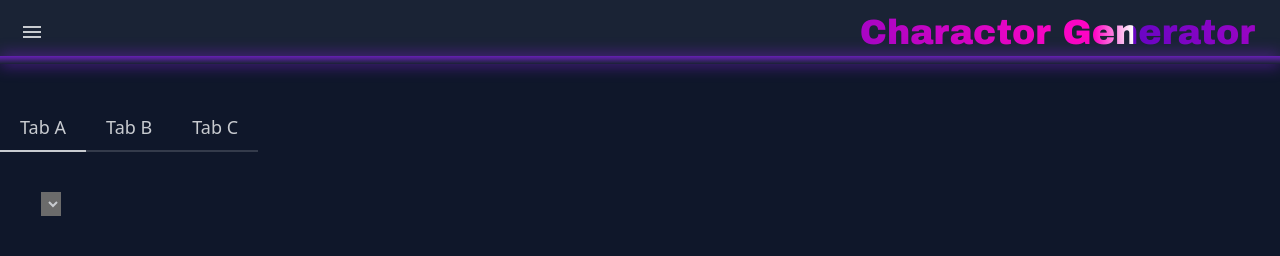
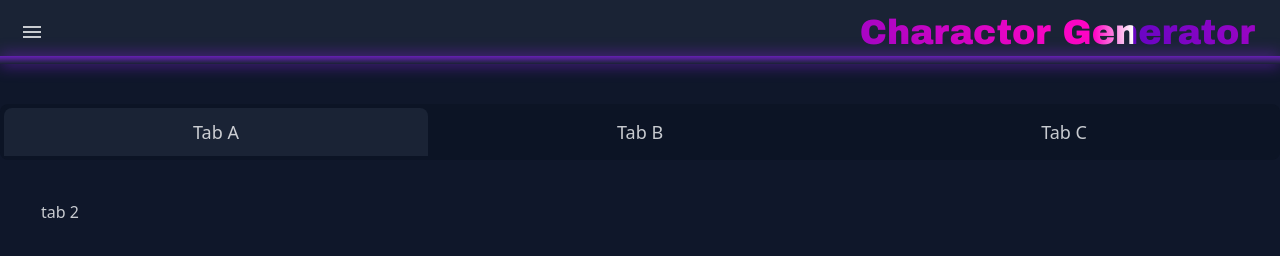
Before and after one commit to Caitlin-Sykes/Character-Creator, an Electron app: page frontend/index.html in a window 1280 px wide. Both pictures are taken after a click on the tab "Tab A". Drawn offline with nearby package versions, Linux system fonts and the light colour scheme; no server answers.

Commit message:
the js is almost there- you can click and it will add the correct active class, but the wrong panel will display

```diff
--- a/frontend/index.html
+++ b/frontend/index.html
@@ -2,7 +2,7 @@
 <html lang="en" data-theme="night">
 
 <head>
-    <meta charset="UTF-8"/>
+  <meta charset="UTF-8" />
   <!-- TODO: this breaks stuff vvv need to make it not break stuff -->
   <!-- <meta
         http-equiv="Content-Security-Policy"
@@ -13,11 +13,11 @@
         content="default-src 'self'; script-src 'self'"
       /> -->
 
-    <link href=".\src\css\output.css" rel="stylesheet"/>
+  <link href=".\src\css\output.css" rel="stylesheet" />
 
   <!-- material icons-->
   <link rel="stylesheet"
-          href="https://fonts.googleapis.com/css2?family=Material+Symbols+Outlined:opsz,wght,FILL,GRAD@24,400,0,0"/>
+    href="https://fonts.googleapis.com/css2?family=Material+Symbols+Outlined:opsz,wght,FILL,GRAD@24,400,0,0" />
 
   <title>Character Creator</title>
 </head>
@@ -27,11 +27,10 @@
   <div class="navbar bg-primary content-evenly shadowNav mb-10">
     <!-- Left menu button & menu -->
     <div class="drawer navbar-start">
-        <input id="my-drawer" type="checkbox" class="drawer-toggle"/>
+      <input id="my-drawer" type="checkbox" class="drawer-toggle" />
       <div class="drawer-content content-evenly">
         <!-- Page content here -->
-            <label for="my-drawer" class="btn btn-square btn-ghost drawer-button"><span
-                    class="material-symbols-outlined">
+        <label for="my-drawer" class="btn btn-square btn-ghost drawer-button"><span class="material-symbols-outlined">
             menu </span></label>
       </div>
       <!-- BUG: drawer be glitchy -->
@@ -56,18 +55,25 @@
   <div>
 
 
-    <div role="tablist" class="tabs tabs-bordered tabs-lg">
-        <input id="tabA" type="radio" name="tab_group_🫕" role="tab" class="tab" aria-label="Tab A"/>
-        <div role="tabpanel" class="tab-content p-10">
+    <div role="tablist" class="tabs tabs-boxed tabs-lg flex">
+      <input id="tabA" type="radio" name="tab_group_🫕" role="tab" class="tab flex-auto tab-active" aria-label="Tab A">
+      <input id="tabB" type="radio" name="tab_group_🫕" role="tab" class="tab flex-auto" aria-label="Tab B" />
+      <input id="tabC" type="radio" name="tab_group_🫕" role="tab" class="tab flex-auto" aria-label="Tab C" />
+    </div>
+
+    <div class="flex">
+      <div id="tabA" role="tabpanel" class="tab-content p-10 flex-auto">
         <select id="container_game_dropdown"></select>
+        tab1
       </div>
-        <input id="tabB" type="radio" name="tab_group_🫕" role="tab" class="tab" aria-label="Tab B"/>
-        <div role="tabpanel" class="tab-content p-10">tab 2</div>
-        <input id="tabC" type="radio" name="tab_group_🫕" role="tab" class="tab" aria-label="Tab C"/>
-      <div role="tabpanel" class="tab-content p-10">
+
+      <div id="tabB" role="tabpanel" class="tab-content p-10 flex-auto">tab 2</div>
+
+      <div id="tabC" role="tabpanel" class="tab-content p-10 flex-auto">
         tab_3
       </div>
     </div>
+
 
 
   </div>
@@ -75,6 +81,8 @@
 
 
   <script src="./src/js/gametab.js"></script>
+  <script src="./src/js/tabSwitcher.js"></script>
+
   <!--Imports the gametab javascript click-->
 </body>
 
--- /dev/null
+++ b/frontend/src/js/tabSwitcher.js
@@ -0,0 +1,31 @@
+//A function to handle clicking on a tab
+function tab_click(event) {
+    let currentTab = event.target.getAttribute("id"); //gets the attribute of clicked tab "checked"
+    let neighbourTabs = document.querySelectorAll("input.tab, div.tab-content");
+
+    //For every neighbour tab, add tab-active
+    neighbourTabs.forEach((tab) => {
+        console.log(tab);
+        // Probs should check you dont add it twice
+        if (tab.getAttribute("id") === currentTab) {
+            tab.classList.add("tab-active");
+        }
+
+        else {
+            tab.classList.remove("tab-active");
+        }
+    });
+}
+
+//On the DOM load, runs the commands
+document.addEventListener("DOMContentLoaded", function () {
+    //Sets initial tab to A and gets all tabs with class name tab
+    // let currentTab = "tabA"
+    let tabs = Array.from(document.getElementsByClassName("tab"));
+
+    //For every tab in tabs, add event listener
+    tabs.forEach((tab) => {
+      tab.addEventListener("click", tab_click);
+
+    });
+});
--- a/tailwind.config.js
+++ b/tailwind.config.js
@@ -21,8 +21,7 @@ module.exports = {
         }
       },
 
-    ], // false: only light + dark | true: all | array - specific themes
+    ],
     darkTheme: "night", // name of one of the included themes for dark mode
-    //themeRoot: "*", // The element that receives theme color CSS variables
   },
 }
```
Also changed, not shown: frontend/src/css/input.css (+18 -2 lines), frontend/src/js/html_tabs_switcher.js (deleted, +0 -36 lines), frontend/src/css/output.css. Lines whose indentation alone changed are shown as unchanged.
